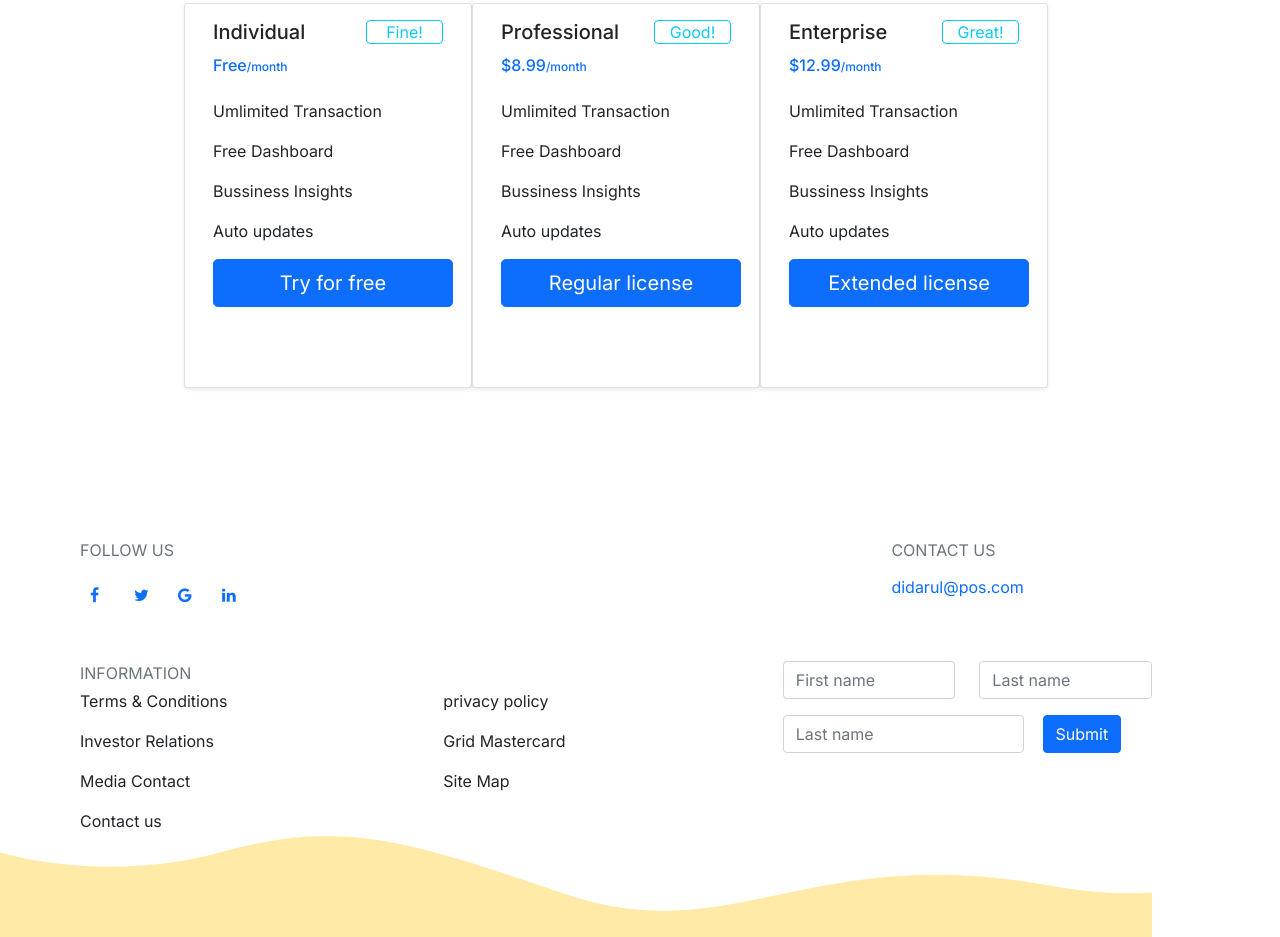
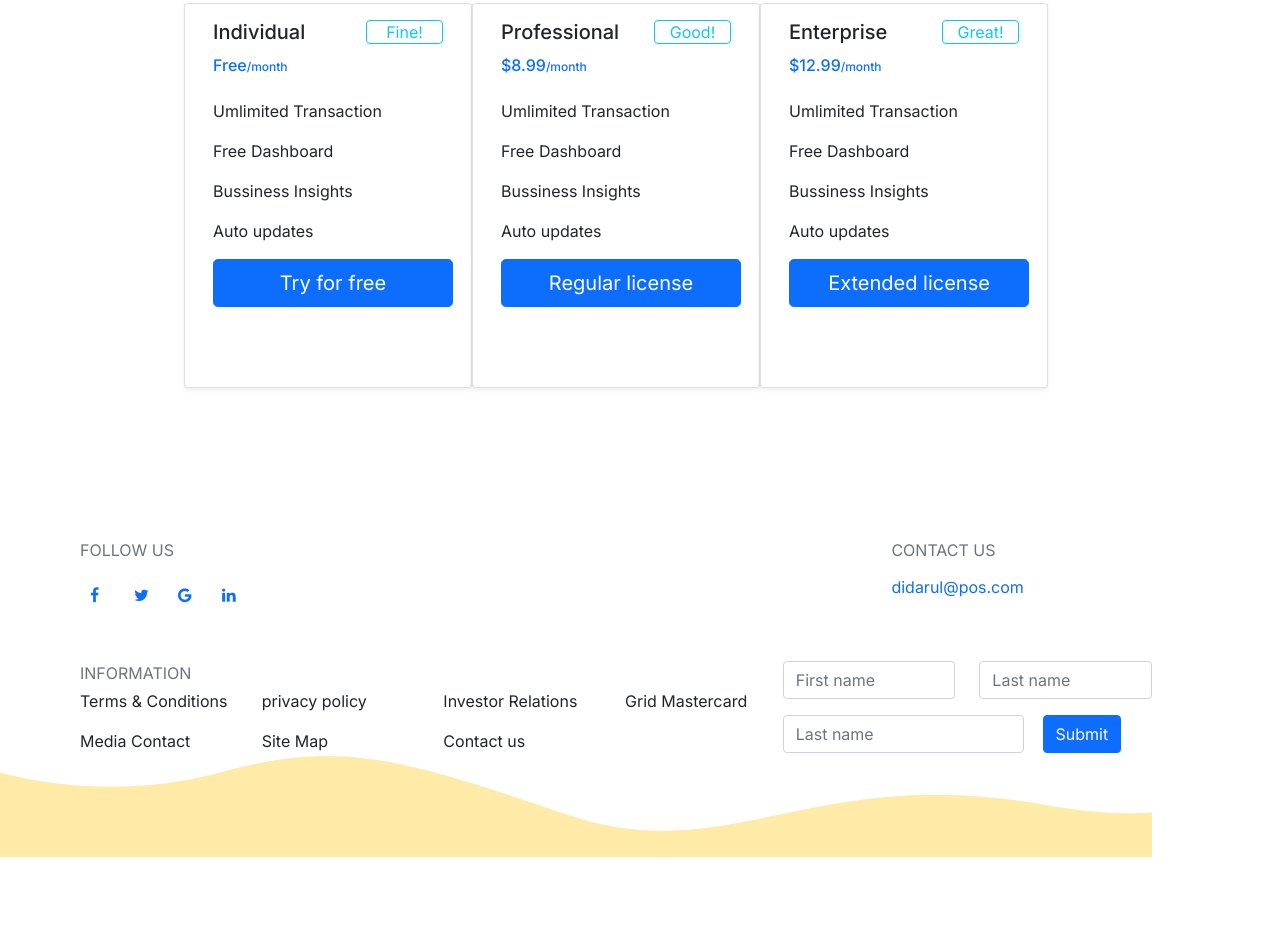
Before and after one commit to Didarulislam-Ai/didarul.github.io, a plain HTML site: page index.html in a window 1280 px wide. Shown: the part 1807-2744 px from the top of the page. After the commit the page ends 2664 px from the top, so only its background shows below. Drawn offline with nearby package versions, Linux system fonts and the light colour scheme.

Commit message:
done
done footer

```diff
--- a/index.html
+++ b/index.html
@@ -172,13 +172,13 @@
 				<div class="footer--container2">
 					<div class="row">
 						<h class="text-muted">INFORMATION</h>
-						<p class="col-md-6">Terms & Conditions</p>
-						<p class="col-md-6">privacy policy</p>
-						<p class="col-md-6">Investor Relations</p>
-						<p class="col-md-6">Grid Mastercard</p>
-						<p class="col-md-6">Media Contact</p>
-						<p class="col-md-6">Site Map</p>
-						<p class="col-md-6">Contact us</p>
+						<p class="col-md-3">Terms & Conditions</p>
+						<p class="col-md-3">privacy policy</p>
+						<p class="col-md-3">Investor Relations</p>
+						<p class="col-md-3">Grid Mastercard</p>
+						<p class="col-md-3">Media Contact</p>
+						<p class="col-md-3">Site Map</p>
+						<p class="col-md-3">Contact us</p>
 					</div>
 					<form>
 						<div class="row">
```
